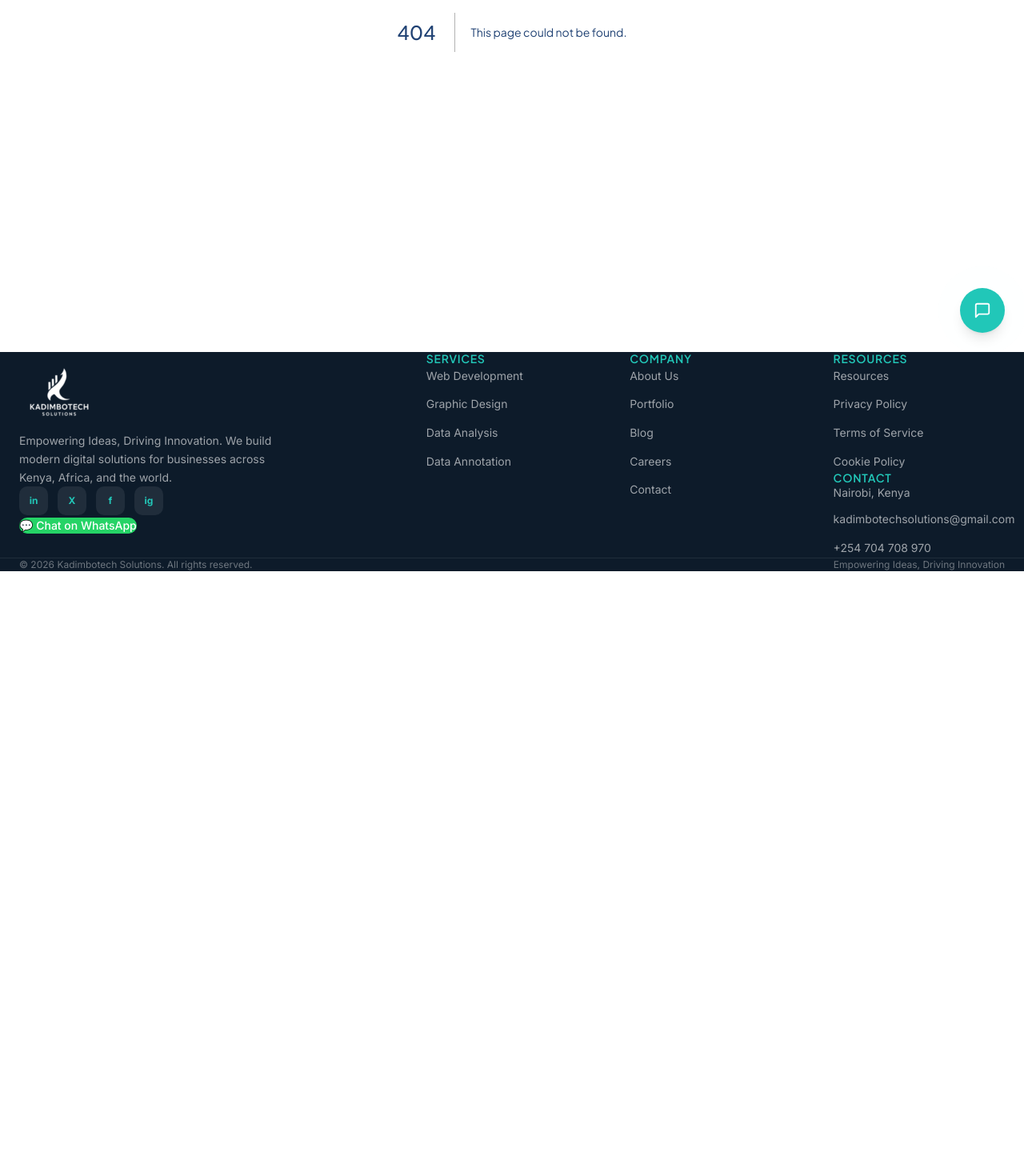
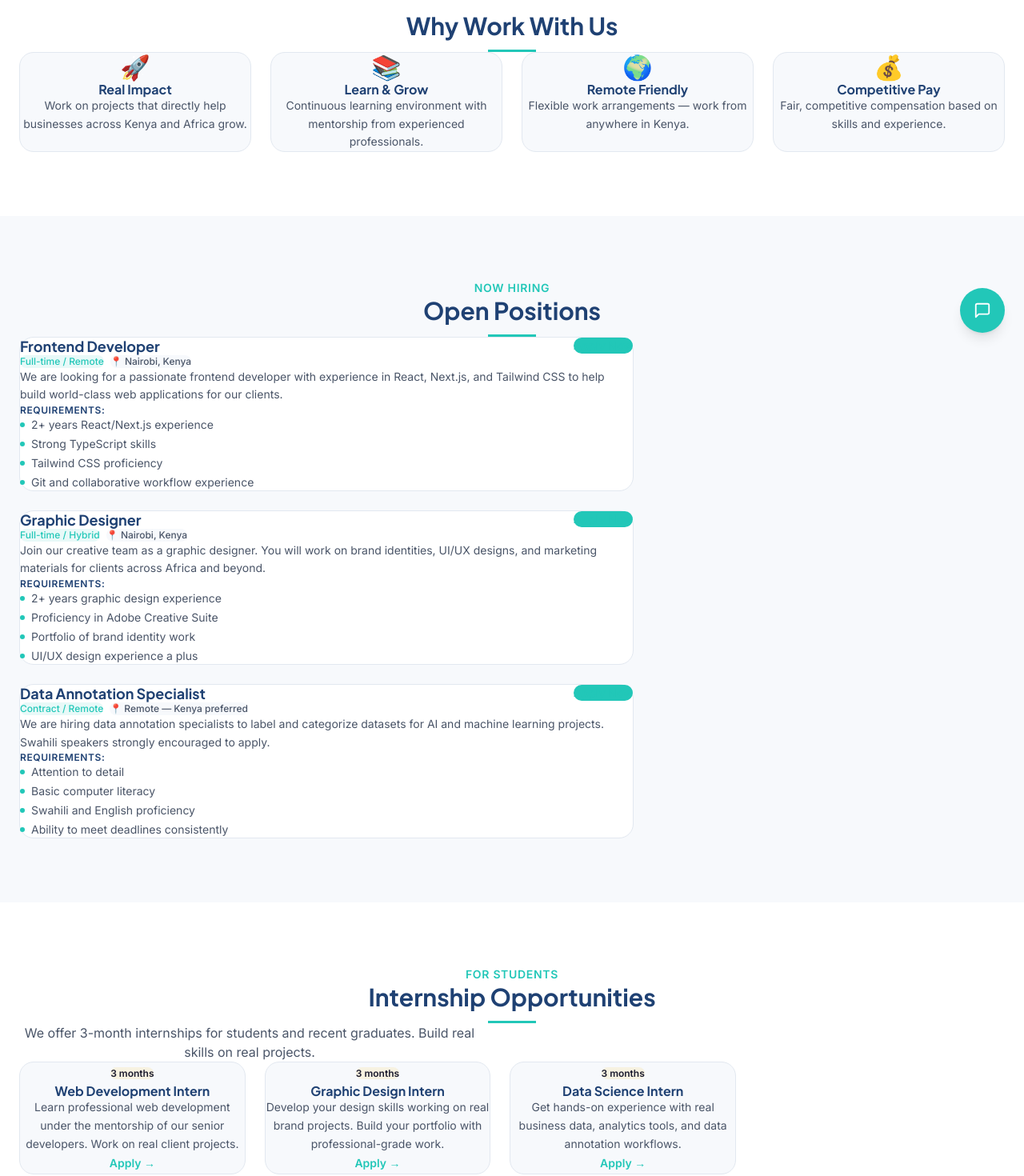
Before and after one commit to Bruno-omondi-Mangoli/kadimbotech-frontend, a Next.js app: page /careers in a window 1280 px wide. Before the commit this address had no page. Shown: the part 360-1830 px from the top of the page at 80% size. Before the commit the page ends 1074 px from the top, so only its background shows below. Built offline with nearby package versions, Linux system fonts and the light colour scheme.

Commit message:
feat: add Careers page with job listings and internships

```diff
--- /dev/null
+++ b/src/app/(public)/careers/page.tsx
@@ -0,0 +1,158 @@
+import type { Metadata } from "next";
+import Link from "next/link";
+import CTASection from "@/components/sections/CTASection";
+
+export const metadata: Metadata = {
+  title: "Careers",
+  description: "Join the Kadimbotech Solutions team. Explore career opportunities and internships at Kenya's premier technology company.",
+};
+
+const openings = [
+  {
+    title: "Frontend Developer",
+    type: "Full-time / Remote",
+    location: "Nairobi, Kenya",
+    description: "We are looking for a passionate frontend developer with experience in React, Next.js, and Tailwind CSS to help build world-class web applications for our clients.",
+    requirements: ["2+ years React/Next.js experience", "Strong TypeScript skills", "Tailwind CSS proficiency", "Git and collaborative workflow experience"],
+  },
+  {
+    title: "Graphic Designer",
+    type: "Full-time / Hybrid",
+    location: "Nairobi, Kenya",
+    description: "Join our creative team as a graphic designer. You will work on brand identities, UI/UX designs, and marketing materials for clients across Africa and beyond.",
+    requirements: ["2+ years graphic design experience", "Proficiency in Adobe Creative Suite", "Portfolio of brand identity work", "UI/UX design experience a plus"],
+  },
+  {
+    title: "Data Annotation Specialist",
+    type: "Contract / Remote",
+    location: "Remote — Kenya preferred",
+    description: "We are hiring data annotation specialists to label and categorize datasets for AI and machine learning projects. Swahili speakers strongly encouraged to apply.",
+    requirements: ["Attention to detail", "Basic computer literacy", "Swahili and English proficiency", "Ability to meet deadlines consistently"],
+  },
+];
+
+const internships = [
+  {
+    title: "Web Development Intern",
+    duration: "3 months",
+    description: "Learn professional web development under the mentorship of our senior developers. Work on real client projects.",
+  },
+  {
+    title: "Graphic Design Intern",
+    duration: "3 months",
+    description: "Develop your design skills working on real brand projects. Build your portfolio with professional-grade work.",
+  },
+  {
+    title: "Data Science Intern",
+    duration: "3 months",
+    description: "Get hands-on experience with real business data, analytics tools, and data annotation workflows.",
+  },
+];
+
+export default function CareersPage() {
+  return (
+    <>
+      <section className="section-padding gradient-brand">
+        <div className="container text-center">
+          <p className="text-sm font-semibold uppercase tracking-wider mb-3" style={{ color: "rgba(255,255,255,0.8)" }}>Join Our Team</p>
+          <h1 className="text-4xl md:text-5xl font-bold text-white mb-6" style={{ fontFamily: "var(--font-heading)" }}>Careers at Kadimbotech</h1>
+          <p className="text-lg max-w-2xl mx-auto" style={{ color: "rgba(255,255,255,0.8)" }}>
+            We are building the future of technology in Africa. Join a passionate team that values innovation, growth, and making a real impact.
+          </p>
+        </div>
+      </section>
+
+      {/* Why work with us */}
+      <section className="section-padding" style={{ background: "var(--color-bg-primary)" }}>
+        <div className="container">
+          <div className="text-center mb-12">
+            <h2 className="text-3xl font-bold heading-accent heading-accent-center" style={{ color: "var(--color-navy)" }}>Why Work With Us</h2>
+          </div>
+          <div className="grid grid-cols-1 sm:grid-cols-2 lg:grid-cols-4 gap-6">
+            {[
+              { icon: "🚀", title: "Real Impact", desc: "Work on projects that directly help businesses across Kenya and Africa grow." },
+              { icon: "📚", title: "Learn & Grow", desc: "Continuous learning environment with mentorship from experienced professionals." },
+              { icon: "🌍", title: "Remote Friendly", desc: "Flexible work arrangements — work from anywhere in Kenya." },
+              { icon: "💰", title: "Competitive Pay", desc: "Fair, competitive compensation based on skills and experience." },
+            ].map((item) => (
+              <div key={item.title} className="p-6 rounded-2xl border text-center" style={{ borderColor: "var(--color-border-brand)", background: "var(--color-bg-secondary)" }}>
+                <div className="text-3xl mb-3">{item.icon}</div>
+                <h3 className="text-base font-bold mb-2" style={{ color: "var(--color-navy)" }}>{item.title}</h3>
+                <p className="text-sm leading-relaxed" style={{ color: "var(--color-text-secondary)" }}>{item.desc}</p>
+              </div>
+            ))}
+          </div>
+        </div>
+      </section>
+
+      {/* Open positions */}
+      <section className="section-padding" style={{ background: "var(--color-bg-secondary)" }}>
+        <div className="container">
+          <div className="text-center mb-12">
+            <p className="text-sm font-semibold uppercase tracking-wider mb-3" style={{ color: "var(--color-teal)" }}>Now Hiring</p>
+            <h2 className="text-3xl font-bold heading-accent heading-accent-center" style={{ color: "var(--color-navy)" }}>Open Positions</h2>
+          </div>
+          <div className="flex flex-col gap-6 max-w-3xl mx-auto">
+            {openings.map((job) => (
+              <div key={job.title} className="p-6 rounded-2xl bg-white border" style={{ borderColor: "var(--color-border-brand)" }}>
+                <div className="flex flex-col sm:flex-row sm:items-start sm:justify-between gap-3 mb-4">
+                  <div>
+                    <h3 className="text-lg font-bold" style={{ color: "var(--color-navy)" }}>{job.title}</h3>
+                    <div className="flex flex-wrap gap-2 mt-2">
+                      <span className="text-xs px-3 py-1 rounded-full font-medium" style={{ background: "rgba(34,199,184,0.1)", color: "var(--color-teal)" }}>{job.type}</span>
+                      <span className="text-xs px-3 py-1 rounded-full font-medium" style={{ background: "var(--color-bg-secondary)", color: "var(--color-text-secondary)" }}>📍 {job.location}</span>
+                    </div>
+                  </div>
+                  <Link href="/contact" className="flex-shrink-0 px-5 py-2 rounded-lg text-sm font-semibold text-white transition-all hover:opacity-90" style={{ background: "var(--color-teal)" }}>
+                    Apply Now
+                  </Link>
+                </div>
+                <p className="text-sm leading-relaxed mb-4" style={{ color: "var(--color-text-secondary)" }}>{job.description}</p>
+                <div>
+                  <p className="text-xs font-semibold uppercase tracking-wider mb-2" style={{ color: "var(--color-navy)" }}>Requirements:</p>
+                  <ul className="flex flex-col gap-1">
+                    {job.requirements.map((req) => (
+                      <li key={req} className="flex items-center gap-2 text-sm" style={{ color: "var(--color-text-secondary)" }}>
+                        <span className="w-1.5 h-1.5 rounded-full flex-shrink-0" style={{ background: "var(--color-teal)" }} />
+                        {req}
+                      </li>
+                    ))}
+                  </ul>
+                </div>
+              </div>
+            ))}
+          </div>
+        </div>
+      </section>
+
+      {/* Internships */}
+      <section className="section-padding" style={{ background: "var(--color-bg-primary)" }}>
+        <div className="container">
+          <div className="text-center mb-12">
+            <p className="text-sm font-semibold uppercase tracking-wider mb-3" style={{ color: "var(--color-teal)" }}>For Students</p>
+            <h2 className="text-3xl font-bold heading-accent heading-accent-center" style={{ color: "var(--color-navy)" }}>Internship Opportunities</h2>
+            <p className="text-base max-w-xl mx-auto mt-6" style={{ color: "var(--color-text-secondary)" }}>
+              We offer 3-month internships for students and recent graduates. Build real skills on real projects.
+            </p>
+          </div>
+          <div className="grid grid-cols-1 md:grid-cols-3 gap-6 max-w-4xl mx-auto">
+            {internships.map((intern) => (
+              <div key={intern.title} className="p-6 rounded-2xl border text-center" style={{ borderColor: "var(--color-border-brand)", background: "var(--color-bg-secondary)" }}>
+                <span className="text-xs font-semibold px-3 py-1 rounded-full" style={{ background: "rgba(244,197,66,0.15)", color: "var(--color-gold)" }}>
+                  {intern.duration}
+                </span>
+                <h3 className="text-base font-bold mt-3 mb-2" style={{ color: "var(--color-navy)" }}>{intern.title}</h3>
+                <p className="text-sm leading-relaxed mb-4" style={{ color: "var(--color-text-secondary)" }}>{intern.description}</p>
+                <Link href="/contact" className="text-sm font-semibold" style={{ color: "var(--color-teal)" }}>
+                  Apply →
+                </Link>
+              </div>
+            ))}
+          </div>
+        </div>
+      </section>
+
+      <CTASection />
+    </>
+  );
+}
```
